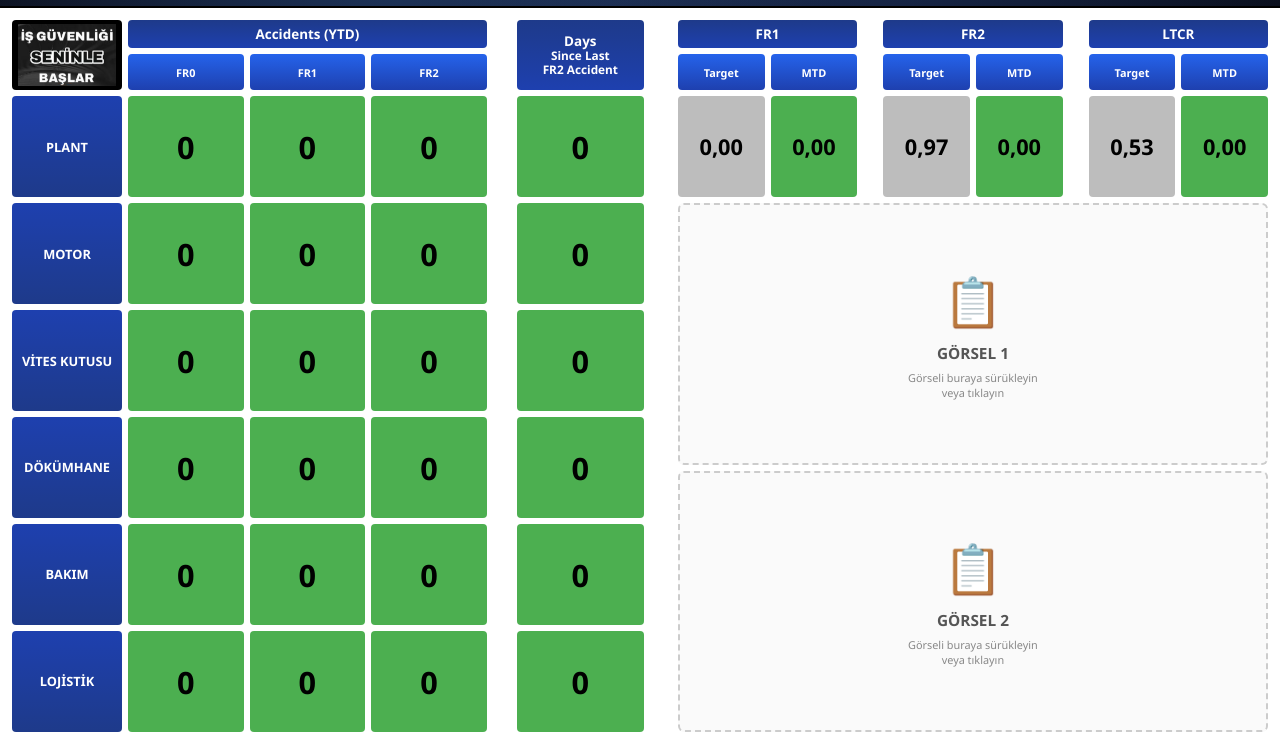
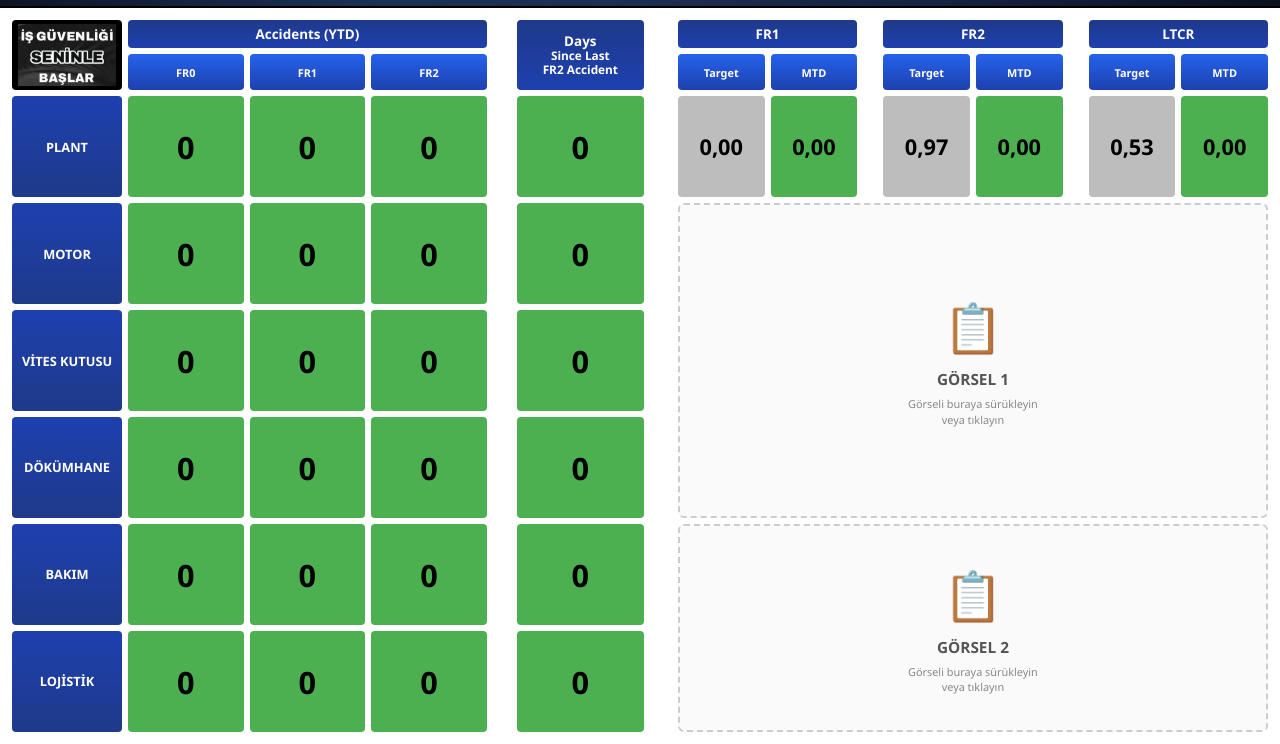
Before and after one commit to standart13/HSSE-DASHBOARD, a plain HTML site: page index.html in a window 1280 px wide. Shown: the part 56-800 px from the top of the page. Drawn offline with Linux system fonts and the light colour scheme; no server answers.

Commit message:
Update index.html

```diff
--- a/index.html
+++ b/index.html
@@ -219,18 +219,6 @@
   .metric-cell.target { background: #BDBDBD; color: #000; }
   .metric-cell.actual-good { background: #4CAF50; color: #000; }
   .metric-cell.actual-bad { background: #E53935; color: white; }
-
-  /* Bulletin container - iki bülteni flex ile eşit ikiye böler */
-  .bulletin-container {
-    display: flex;
-    flex-direction: column;
-    gap: 6px;
-    overflow: hidden;
-  }
-  .bulletin-container .bulletin {
-    flex: 1 1 0;       /* her ikisi eşit yer kaplar */
-    min-height: 0;     /* flex overflow düzeltmesi */
-  }
 
   /* Bulletin */
   .bulletin {
@@ -658,30 +646,27 @@
     ltcrMtd.onclick = () => editMetric('ltcr', 'actual');
     grid.appendChild(ltcrMtd);
 
-    // İki bülteni tek grid hücresine koy, flex ile EŞİT ikiye böl
-    // Tek bir container row 4-9 arası, içinde 2 eşit yükseklikli bülten
-    const bulletinContainer = document.createElement('div');
-    bulletinContainer.className = 'bulletin-container dynamic-row';
-    bulletinContainer.style.gridColumn = '8 / 16';
-    bulletinContainer.style.gridRow = '4 / 9';
-
-    createBulletin(bulletinContainer, 1);
-    createBulletin(bulletinContainer, 2);
-
-    grid.appendChild(bulletinContainer);
+    // İki ayrı bülten alanı - alt alta
+    // Bülten 1: row 4-6 (PLANT altından ortaya)
+    // Bülten 2: row 7-9 (ortadan altına)
+    createBulletin(grid, 1, '4 / 7');
+    createBulletin(grid, 2, '7 / 9');
 
     setupBulletinHandlers();
   }
 
-  function createBulletin(container, slot) {
-    const key = 'bulletinImage' + (slot === 1 ? '' : slot);
+  function createBulletin(grid, slot, rowSpan) {
+    const key = 'bulletinImage' + (slot === 1 ? '' : slot); // slot 1: bulletinImage (geriye uyumluluk), slot 2: bulletinImage2
+    const aspectKey = 'bulletinImageAspect' + (slot === 1 ? '' : slot);
     const imageValue = currentData[key];
 
     const bulletin = document.createElement('div');
     const hasImage = !!imageValue;
-    bulletin.className = 'bulletin' + (hasImage ? ' has-image' : '');
+    bulletin.className = 'bulletin dynamic-row' + (hasImage ? ' has-image' : '');
     bulletin.id = 'bulletin-area-' + slot;
     bulletin.dataset.slot = slot;
+    bulletin.style.gridColumn = '8 / 16';
+    bulletin.style.gridRow = rowSpan;
 
     bulletin.innerHTML = `
       <div class="bulletin-controls">
@@ -704,7 +689,7 @@
     bulletin.onclick = () => {
       if (!imageValue) triggerFileInput(slot);
     };
-    container.appendChild(bulletin);
+    grid.appendChild(bulletin);
   }
 
   window.triggerFileInput = function(slot) {
```
